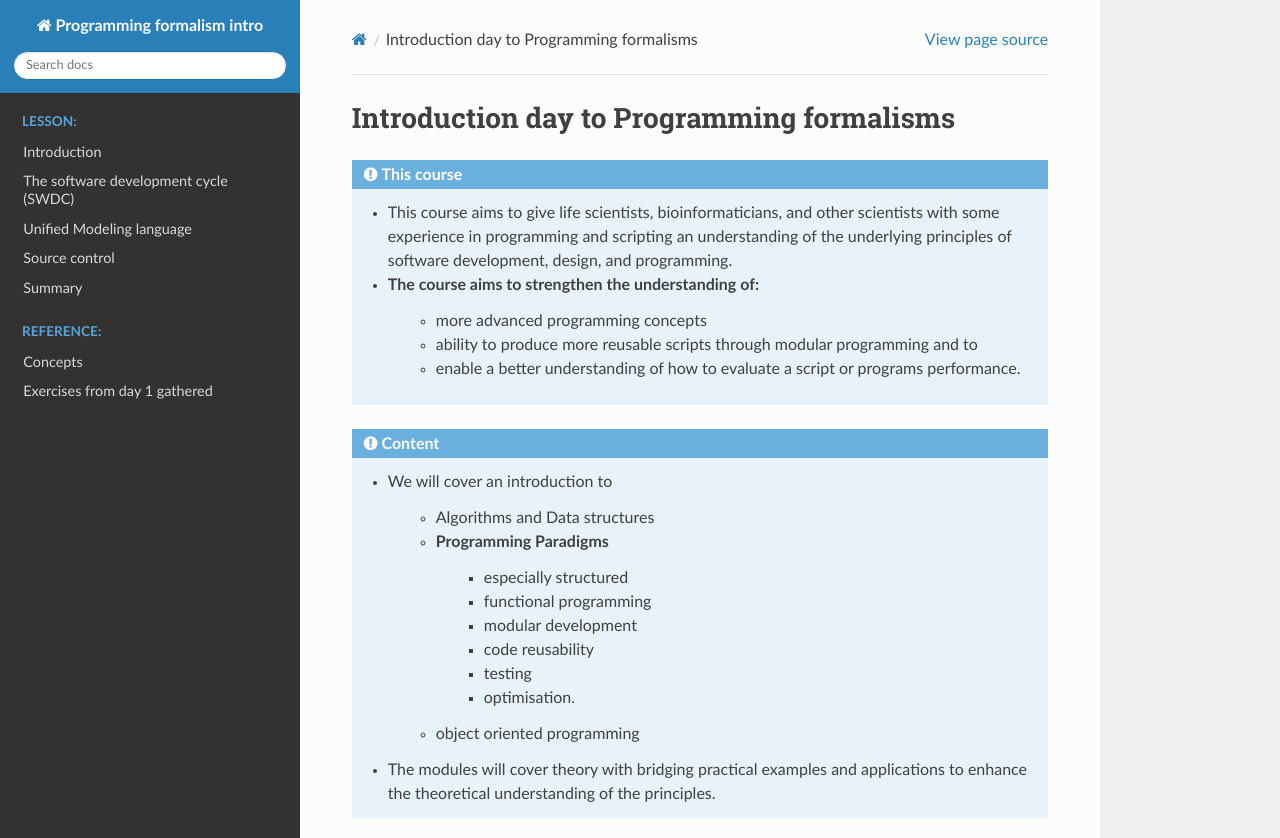
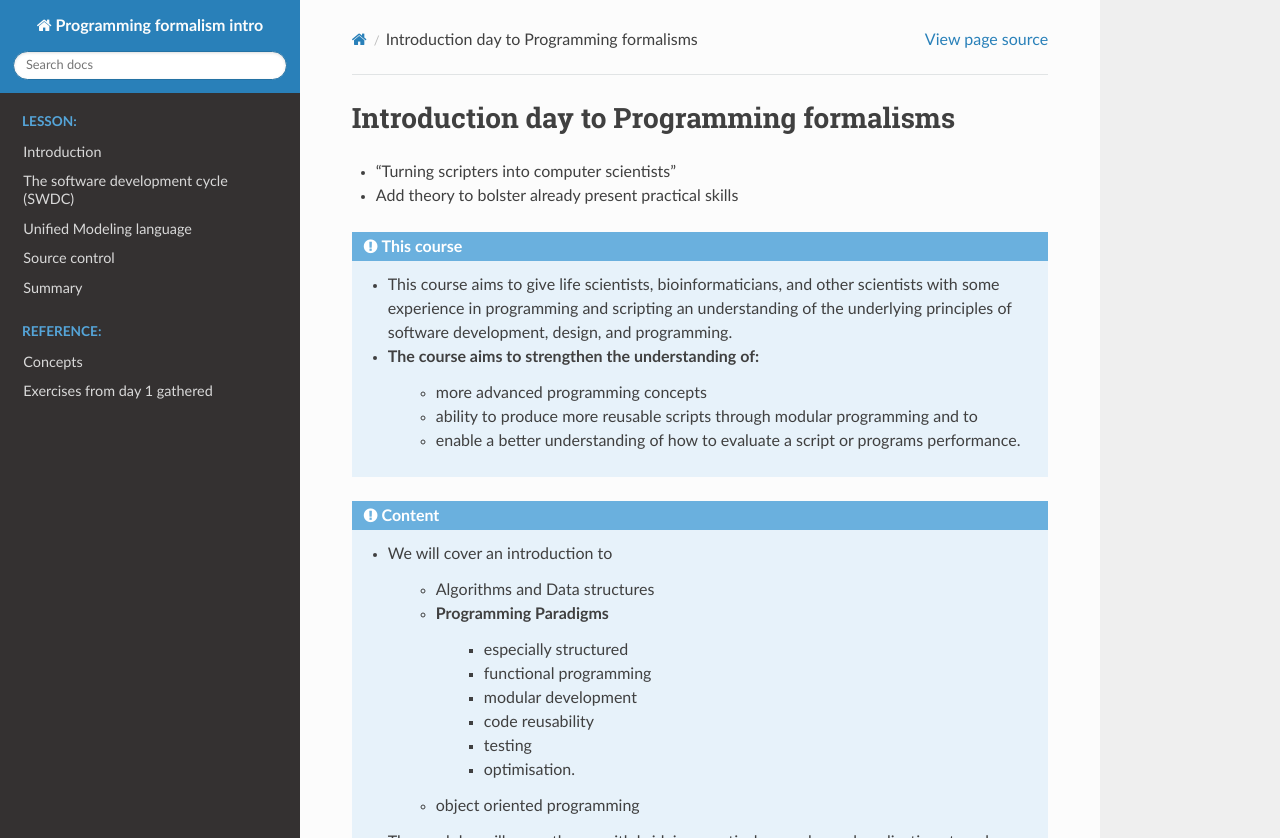
Before and after one commit to UPPMAX/programming_formalisms_intro, a Sphinx documentation site: the page built from doc/index.rst, in a window 1280 px wide and 900 px high, cut to the strip 0-838 px from the top of the window. Built offline with Sphinx 7.4.7 and the Read the Docs theme 2.0.0, drawn with Linux system fonts in a browser that asks for light colours; pages that are not in the unit, such as notebooks, are missing from menus.

Commit message:
Update index.rst

```diff
--- a/doc/index.rst
+++ b/doc/index.rst
@@ -1,6 +1,10 @@
 
 Introduction day to Programming formalisms
 ==========================================
+
+- “Turning scripters into computer scientists”
+- Add theory to bolster already present practical skills
+
 
 .. admonition:: This course
 
```
